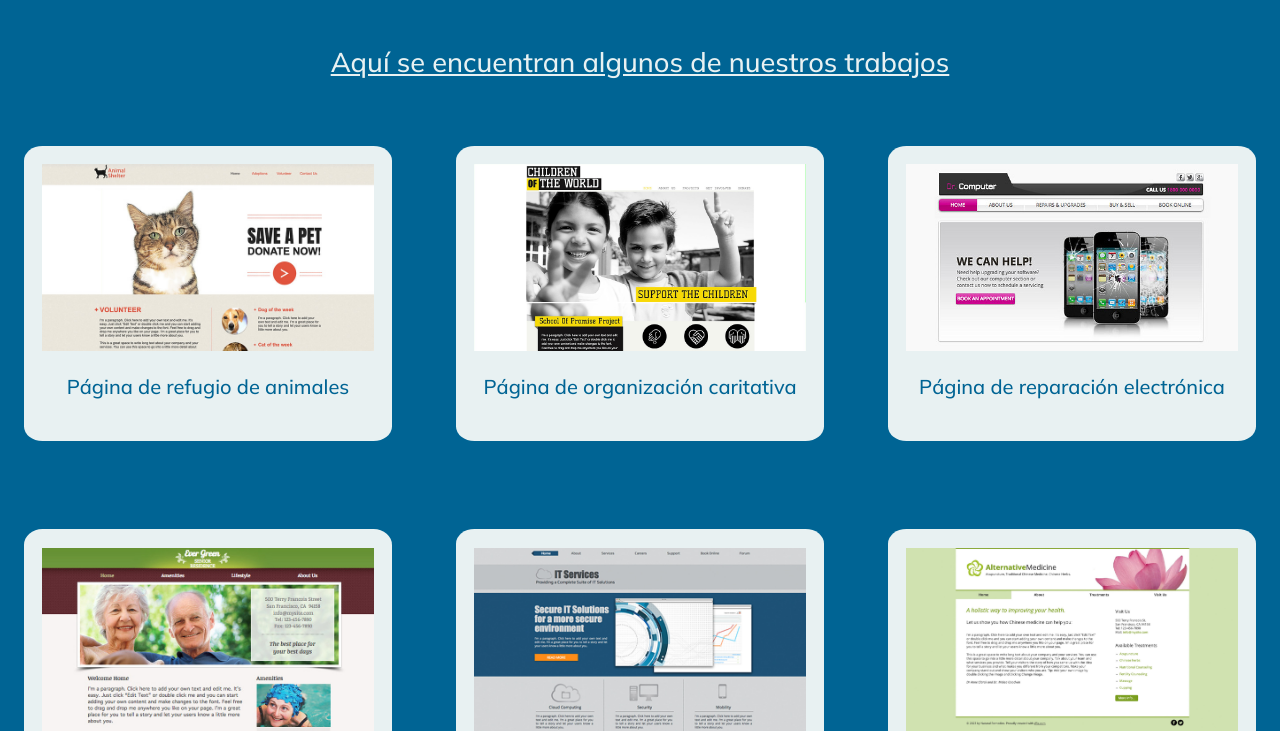
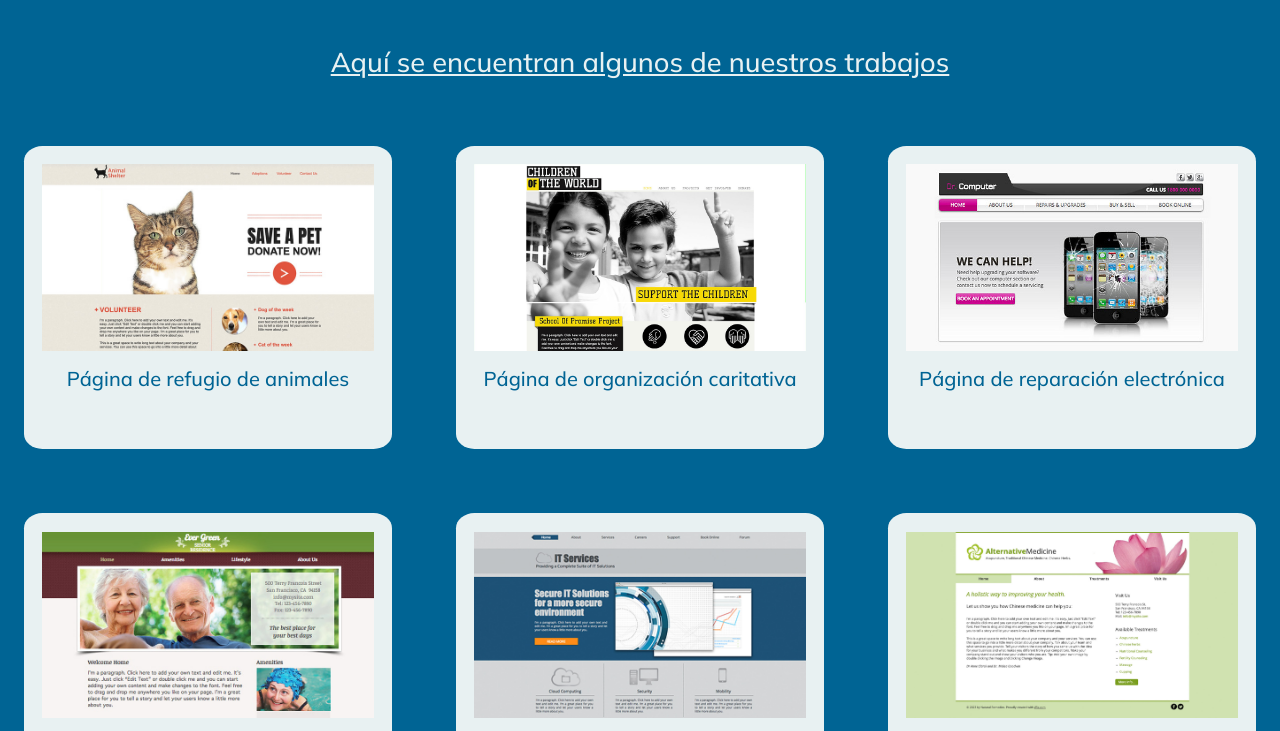
Before and after one commit to josecoronel20/Proyecto-final-CoderHouse, a plain HTML site: page pages/galeriaDeTrabajos.html in a window 1280 px wide. Shown: the part 70-801 px from the top of the page. Drawn offline with nearby package versions, Linux system fonts and the light colour scheme; files whose address does not match are found by name.

Commit message:
algunos cambios

```diff
--- a/css/style.css
+++ b/css/style.css
@@ -492,6 +492,10 @@ footer p{
     padding: 5%;
     border-radius: 5%;
     max-width: 400px;
+    height: fit-content;
+    display: flex;
+    flex-direction: column;
+    gap: 2vh;
 }
 
 .galeria__card:hover{
@@ -508,7 +512,7 @@ footer p{
     color: #006494;
     font-size: 1.25rem;
     margin: 0;
-    padding: 3vh 0;
+    height: 8vh;
 }
 
 @media screen and (min-width: 768px) {
```
